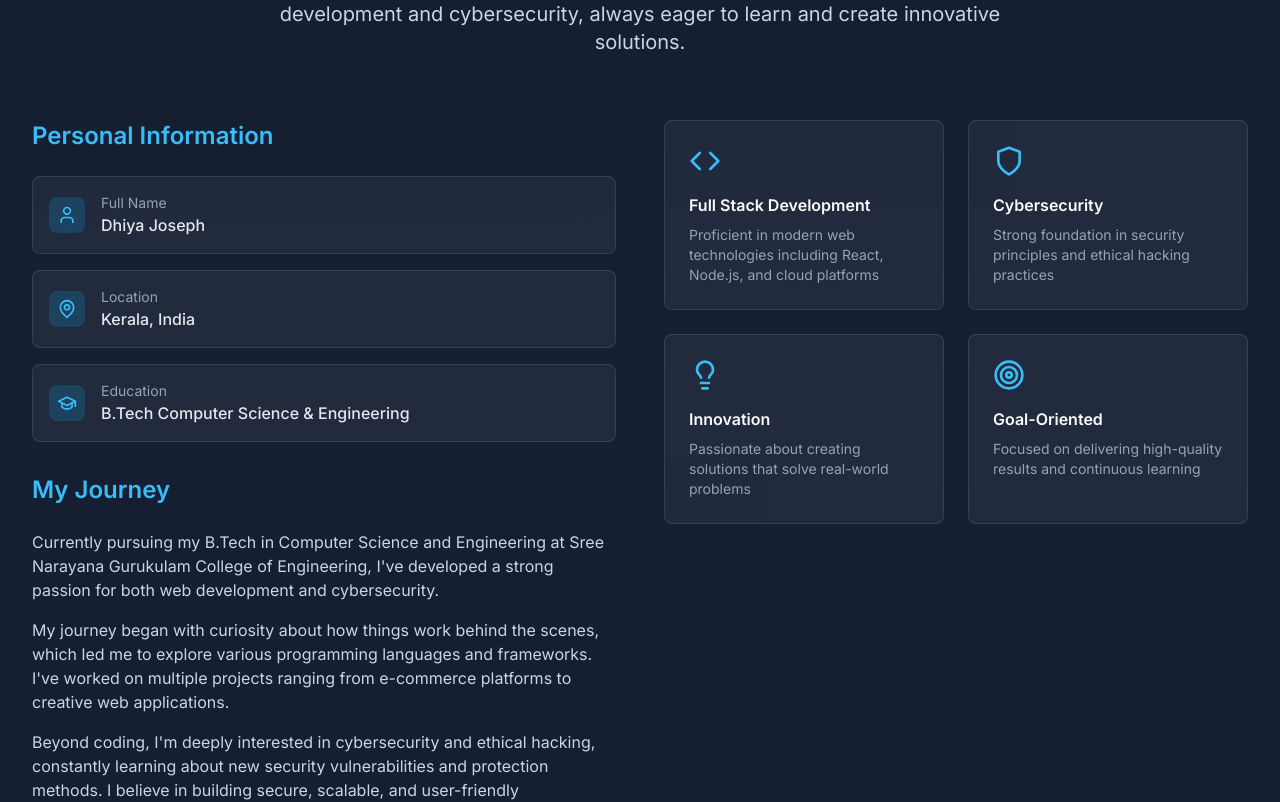
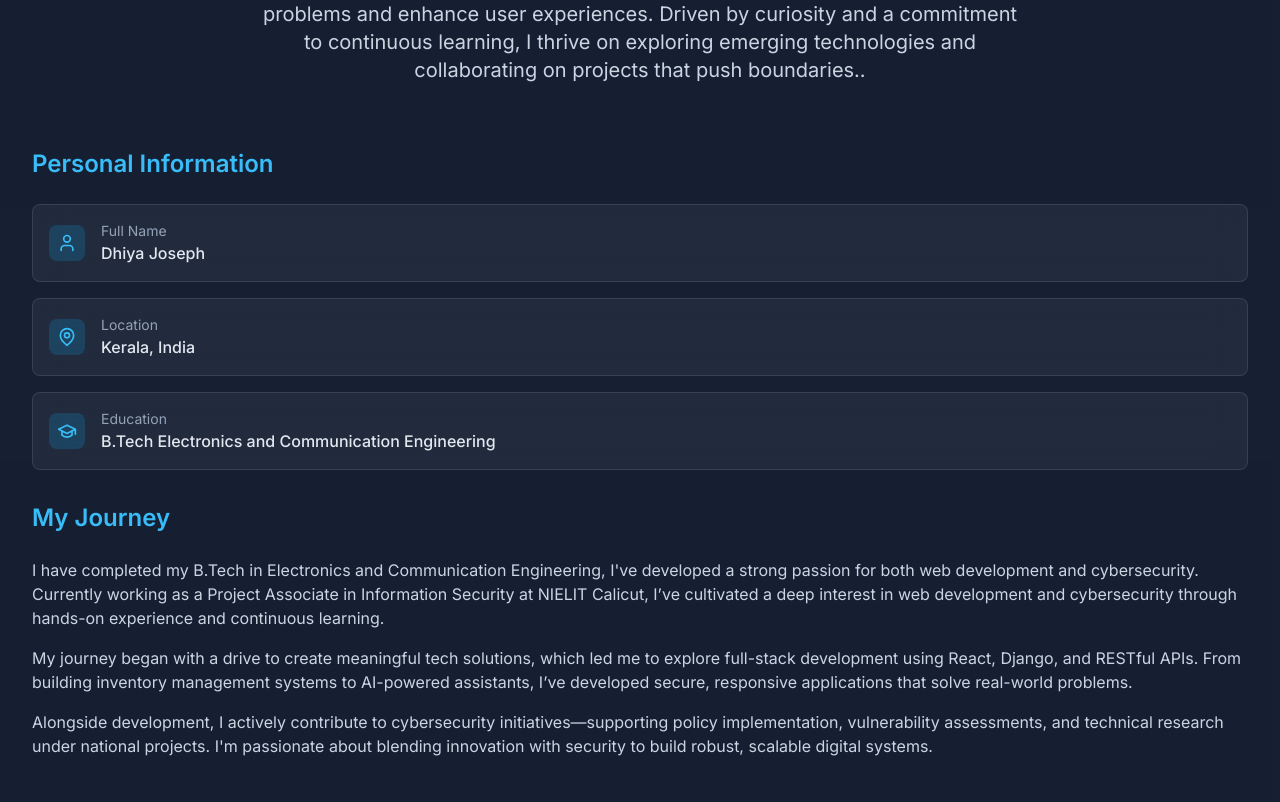
Before and after one commit to DhiyaJoseph/Dhiyaportfolio, a React (Vite) app: page / in a window 1280 px wide. Shown: the part 1064-1866 px from the top of the page. Built offline with nearby package versions, Linux system fonts and the light colour scheme; the HTML template or start-up script is replaced by a standard one.

Commit message:
project and about section

```diff
--- a/src/components/About.jsx
+++ b/src/components/About.jsx
@@ -7,7 +7,7 @@ const About = () => {
     {
       icon: Code,
       title: 'Full Stack Development',
-      description: 'Proficient in modern web technologies including React, Node.js, and cloud platforms'
+      description: 'Proficient in modern web technologies including React, Django, and cloud platforms'
     },
     {
       icon: Shield,
@@ -40,7 +40,7 @@ const About = () => {
     {
       icon: GraduationCap,
       label: 'Education',
-      value: 'B.Tech Computer Science & Engineering'
+      value: 'B.Tech Electronics and Communication Engineering'
     }
   ];
 
@@ -58,12 +58,11 @@ const About = () => {
             About <span className="gradient-text">Me</span>
           </h2>
           <p className="text-xl text-dark-300 max-w-3xl mx-auto">
-            I'm a passionate Computer Science student with a strong foundation in both
-            development and cybersecurity, always eager to learn and create innovative solutions.
+            I enjoy building intuitive, impactful web applications that solve real-world problems and enhance user experiences. Driven by curiosity and a commitment to continuous learning, I thrive on exploring emerging technologies and collaborating on projects that push boundaries..
           </p>
         </motion.div>
 
-        <div className="grid lg:grid-cols-2 gap-12 items-start">
+        <div className="grid  gap-12 items-start">
           {/* Personal Info & Journey */}
           <motion.div
             initial={{ opacity: 0, x: -30 }}
@@ -102,20 +101,14 @@ const About = () => {
               <h3 className="text-2xl font-semibold mb-6 text-primary-400">My Journey</h3>
               <div className="space-y-4 text-dark-300">
                 <p>
-                  Currently pursuing my B.Tech in Computer Science and Engineering at
-                  Sree Narayana Gurukulam College of Engineering, I've developed a strong
-                  passion for both web development and cybersecurity.
+                  I have completed my B.Tech in Electronics and Communication Engineering, I've developed a strong
+                  passion for both web development and cybersecurity. Currently working as a Project Associate in Information Security at NIELIT Calicut, I’ve cultivated a deep interest in web development and cybersecurity through hands-on experience and continuous learning.
                 </p>
                 <p>
-                  My journey began with curiosity about how things work behind the scenes,
-                  which led me to explore various programming languages and frameworks.
-                  I've worked on multiple projects ranging from e-commerce platforms to
-                  creative web applications.
+                  My journey began with a drive to create meaningful tech solutions, which led me to explore full-stack development using React, Django, and RESTful APIs. From building inventory management systems to AI-powered assistants, I’ve developed secure, responsive applications that solve real-world problems.
                 </p>
                 <p>
-                  Beyond coding, I'm deeply interested in cybersecurity and ethical hacking,
-                  constantly learning about new security vulnerabilities and protection methods.
-                  I believe in building secure, scalable, and user-friendly applications.
+                  Alongside development, I actively contribute to cybersecurity initiatives—supporting policy implementation, vulnerability assessments, and technical research under national projects. I'm passionate about blending innovation with security to build robust, scalable digital systems.
                 </p>
               </div>
             </div>
--- a/src/components/Experience.jsx
+++ b/src/components/Experience.jsx
@@ -5,10 +5,10 @@ import { GraduationCap, Award, Calendar } from 'lucide-react';
 const Experience = () => {
   const education = [
     {
-      degree: 'B.Tech in Computer Science and Engineering',
-      institution: 'Sree Narayana Gurukulam College of Engineering',
-      period: '2020 - 2024',
-      description: 'Focused on software development, algorithms, and cybersecurity. Maintained strong academic performance while working on various projects.',
+      degree: 'B.Tech in Electronics and Communication Engineering',
+      institution: 'Universal College of Engineering',
+      period: '2019 - 2023',
+      description: 'Gained a strong foundation in electronics with a focus on programming, web technologies, and cybersecurity. Actively engaged in technical projects and paper presentations, blending core engineering with modern software development skills.',
       icon: GraduationCap
     }
   ];
--- a/src/components/Projects.jsx
+++ b/src/components/Projects.jsx
@@ -5,10 +5,10 @@ import { ExternalLink, Github, Code, Palette, ShoppingCart, Edit } from 'lucide-
 const Projects = () => {
   const projects = [
     {
-      title: 'FabStash - Fabric Management System',
-      description: 'A comprehensive fabric management system built with modern web technologies. Features inventory tracking, user management, and real-time updates.',
+      title: 'FabStash - Inventory Management System',
+      description: 'A comprehensive inventory management system built with modern web technologies. Features inventory tracking, user management, and real-time updates.',
       image: 'https://images.pexels.com/photos/7688336/pexels-photo-7688336.jpeg?auto=compress&cs=tinysrgb&w=800',
-      technologies: ['React', 'Node.js', 'MongoDB', 'Express'],
+      technologies: ['React', 'Django', 'REST API', 'tailwindcss'],
       github: 'https://github.com/DhiyaJoseph/fabstash',
       live: '#',
       icon: Code,
@@ -18,7 +18,7 @@ const Projects = () => {
       title: 'E-Commerce Platform',
       description: 'Full-featured e-commerce website with user authentication, product catalog, shopping cart, and payment integration.',
       image: 'https://images.pexels.com/photos/230544/pexels-photo-230544.jpeg?auto=compress&cs=tinysrgb&w=800',
-      technologies: ['React', 'Redux', 'Node.js', 'Stripe API'],
+      technologies: ['React', 'Redux', 'Node.js', 'API'],
       github: 'https://github.com/DhiyaJoseph/E-commerce',
       live: '#',
       icon: ShoppingCart,
@@ -38,7 +38,7 @@ const Projects = () => {
       title: 'Personal Portfolio',
       description: 'Responsive portfolio website showcasing my projects and skills. Built with modern design principles and smooth animations.',
       image: 'https://images.pexels.com/photos/196644/pexels-photo-196644.jpeg?auto=compress&cs=tinysrgb&w=800',
-      technologies: ['React', 'TypeScript', 'Tailwind CSS', 'Framer Motion'],
+      technologies: ['React', 'TypeScript','JavaScript', 'Tailwind CSS', 'Framer Motion'],
       github: 'https://github.com/DhiyaJoseph/DhiyaJoseph-portfolio',
       live: 'https://dhiyajoseph.github.io/DhiyaJoseph-portfolio/',
       icon: Palette,
```
